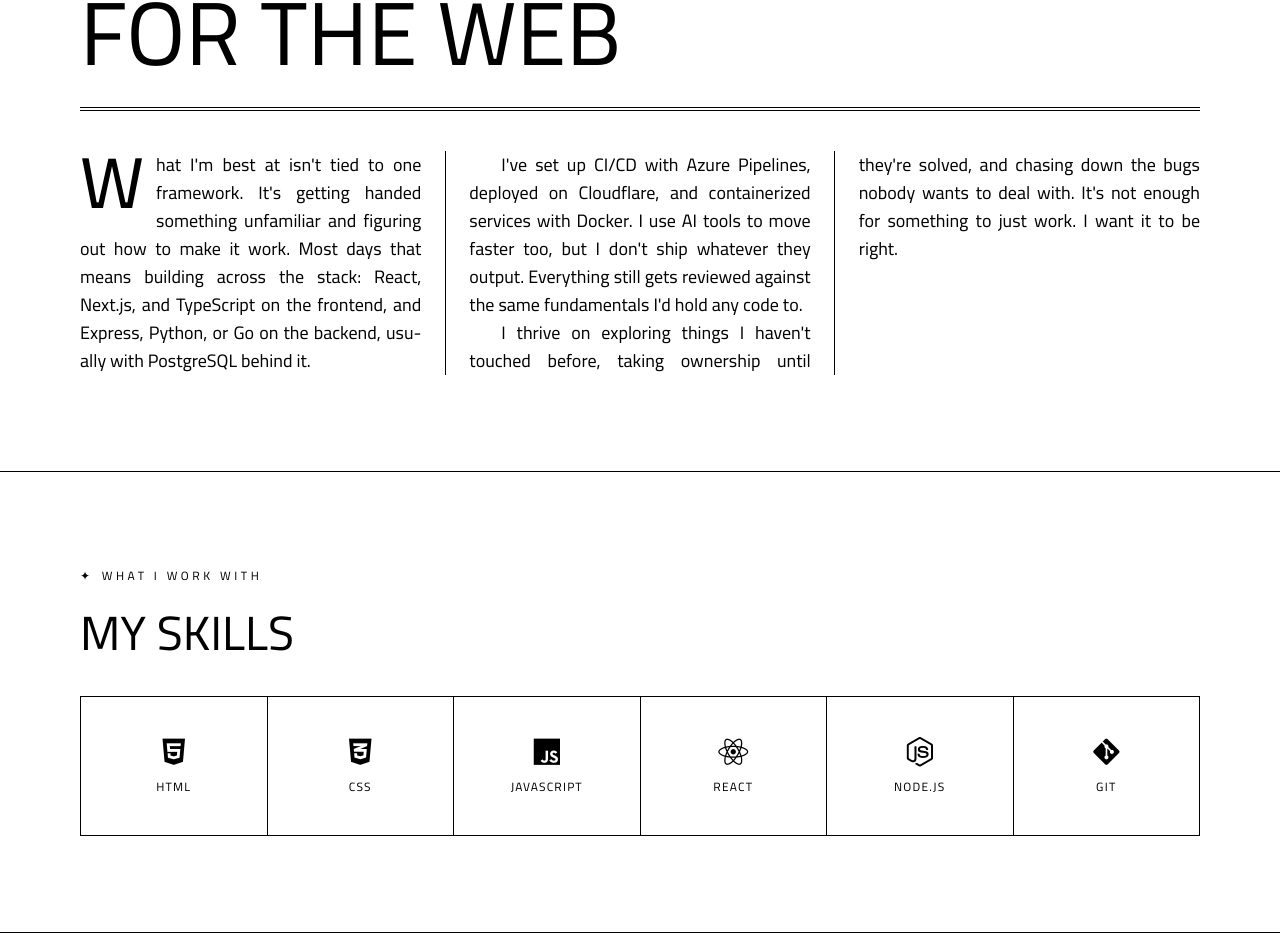
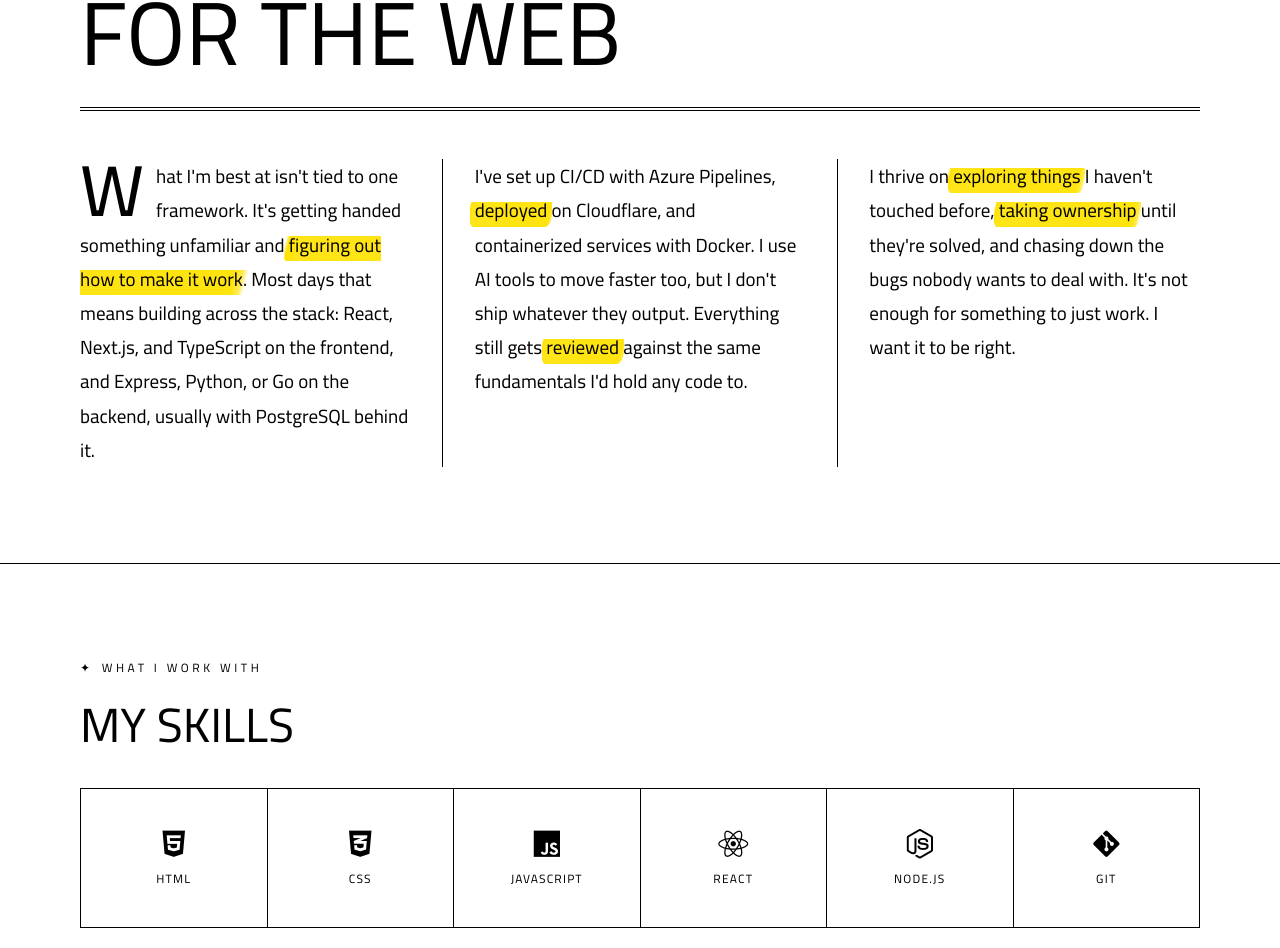
Before and after one commit to Prabathunni/Portfolio-Prabath, a Next.js app: page / in a window 1280 px wide. Shown: the part 1051-1999 px from the top of the page. Built offline with nearby package versions, Linux system fonts and the light colour scheme.

Commit message:
feat: implement marker highlight functionality for improved text emphasis in About section

```diff
--- a/app/globals.css
+++ b/app/globals.css
@@ -32,6 +32,29 @@ body {
   font-family: var(--font-cairo), sans-serif;
 }
 
+/* Yellow highlighter. Starts collapsed; useMarkerHighlight sweeps background-size to 100% 70%.
+   The default box-decoration-break keeps the sweep continuous across wrapped lines. */
+.marker {
+  --marker: 255, 226, 0;
+  margin: 0 -0.25em;
+  padding: 0 0.25em;
+  border-radius: 0.6em 0.3em;
+  color: inherit;
+  background-color: transparent;
+  background-image: linear-gradient(
+    104deg,
+    rgba(var(--marker), 0) 0.9%,
+    rgba(var(--marker), 1) 2.4%,
+    rgba(var(--marker), 0.9) 5.8%,
+    rgba(var(--marker), 0.95) 93%,
+    rgba(var(--marker), 0.7) 96%,
+    rgba(var(--marker), 0) 98%
+  );
+  background-repeat: no-repeat;
+  background-position: 0 88%;
+  background-size: 0% 70%;
+}
+
 .cross-mark {
   position: relative;
   width: 14px;
--- a/components/sections/About.tsx
+++ b/components/sections/About.tsx
@@ -1,13 +1,19 @@
 "use client";
 
 import { useRef } from "react";
+import { useMarkerHighlight } from "@/lib/useMarkerHighlight";
 import { useSectionReveal } from "@/lib/useSectionReveal";
 
 const BYLINE = ["8+ projects shipped", "Full-stack", "Open to work"];
 
+function Mark({ children }: { children: string }) {
+  return <mark className="marker">{children}</mark>;
+}
+
 export default function About() {
   const ref = useRef<HTMLElement>(null);
   useSectionReveal(ref, ":scope .about-item");
+  useMarkerHighlight(ref);
 
   return (
     <section
@@ -29,21 +35,21 @@ export default function About() {
 
         <div className="about-item mt-8 h-1 border-y border-line" />
 
-        <div className="about-item mt-10 hyphens-auto text-left text-base leading-relaxed md:columns-2 md:text-justify md:gap-x-10 lg:columns-3 lg:gap-x-12 lg:text-lg [column-rule:1px_solid_theme(colors.line)] [&>p+p]:indent-8">
+        <div className="about-item mt-12 text-left text-base leading-[1.8] md:columns-2 md:gap-x-14 lg:columns-3 lg:gap-x-16 lg:text-[1.1875rem] [column-rule:1px_solid_theme(colors.line)] [&>p+p]:indent-8 lg:[&>p]:break-inside-avoid lg:[&>p+p]:indent-0">
           <p className="first-letter:float-left first-letter:mr-3 first-letter:font-display first-letter:text-[4.5rem] first-letter:font-medium first-letter:leading-[0.75] first-letter:mt-1">
             What I&apos;m best at isn&apos;t tied to one framework. It&apos;s getting handed
-            something unfamiliar and figuring out how to make it work. Most days that means
+            something unfamiliar and <Mark>figuring out how to make it work</Mark>. Most days that means
             building across the stack: React, Next.js, and TypeScript on the frontend, and
             Express, Python, or Go on the backend, usually with PostgreSQL behind it.
           </p>
           <p>
-            I&apos;ve set up CI/CD with Azure Pipelines, deployed on Cloudflare, and
+            I&apos;ve set up CI/CD with Azure Pipelines, <Mark>deployed</Mark> on Cloudflare, and
             containerized services with Docker. I use AI tools to move faster too, but I
-            don&apos;t ship whatever they output. Everything still gets reviewed against the
+            don&apos;t ship whatever they output. Everything still gets <Mark>reviewed</Mark> against the
             same fundamentals I&apos;d hold any code to.
           </p>
           <p>
-            I thrive on exploring things I haven&apos;t touched before, taking ownership until
+            I thrive on <Mark>exploring things</Mark> I haven&apos;t touched before, <Mark>taking ownership</Mark> until
             they&apos;re solved, and chasing down the bugs nobody wants to deal with. It&apos;s
             not enough for something to just work. I want it to be right.
           </p>
--- /dev/null
+++ b/lib/useMarkerHighlight.ts
@@ -0,0 +1,73 @@
+"use client";
+
+import { useEffect, type RefObject } from "react";
+import { gsap, ScrollTrigger } from "@/lib/gsap";
+
+const FILLED = "100% 70%";
+const START_DELAY = 0.3;
+const GAP = 0.12;
+
+// Draws each <mark> inside the element left to right, like a highlighter, once it scrolls into view.
+// Marks are always drawn one at a time in document order (first paragraph to last), each waiting
+// for the previous one to finish and for itself to be in view. The highlight stays afterwards.
+export function useMarkerHighlight(ref: RefObject<HTMLElement>, selector = "mark") {
+  useEffect(() => {
+    const el = ref.current;
+    if (!el) return;
+
+    const marks = Array.from(el.querySelectorAll<HTMLElement>(selector));
+    if (marks.length === 0) return;
+
+    if (window.matchMedia("(prefers-reduced-motion: reduce)").matches) {
+      gsap.set(marks, { backgroundSize: FILLED });
+      return () => {
+        gsap.set(marks, { clearProps: "backgroundSize" });
+      };
+    }
+
+    const entered = marks.map(() => false);
+    const tweens: gsap.core.Tween[] = [];
+    let next = 0;
+    let drawing = false;
+
+    const drawNext = () => {
+      if (drawing || next >= marks.length || !entered[next]) return;
+
+      const mark = marks[next];
+      // Longer phrases get a longer stroke so the marker moves at a similar pace.
+      const length = mark.textContent?.length ?? 0;
+      drawing = true;
+      tweens.push(
+        gsap.to(mark, {
+          backgroundSize: FILLED,
+          duration: Math.max(0.4, length * 0.03),
+          ease: "power1.inOut",
+          delay: next === 0 ? START_DELAY + GAP : GAP,
+          onComplete: () => {
+            drawing = false;
+            next += 1;
+            drawNext();
+          },
+        })
+      );
+    };
+
+    const triggers = marks.map((mark, i) =>
+      ScrollTrigger.create({
+        trigger: mark,
+        start: "top 80%",
+        once: true,
+        onEnter: () => {
+          entered[i] = true;
+          drawNext();
+        },
+      })
+    );
+
+    return () => {
+      triggers.forEach((trigger) => trigger.kill());
+      tweens.forEach((tween) => tween.kill());
+      gsap.set(marks, { clearProps: "backgroundSize" });
+    };
+  }, [ref, selector]);
+}
```
